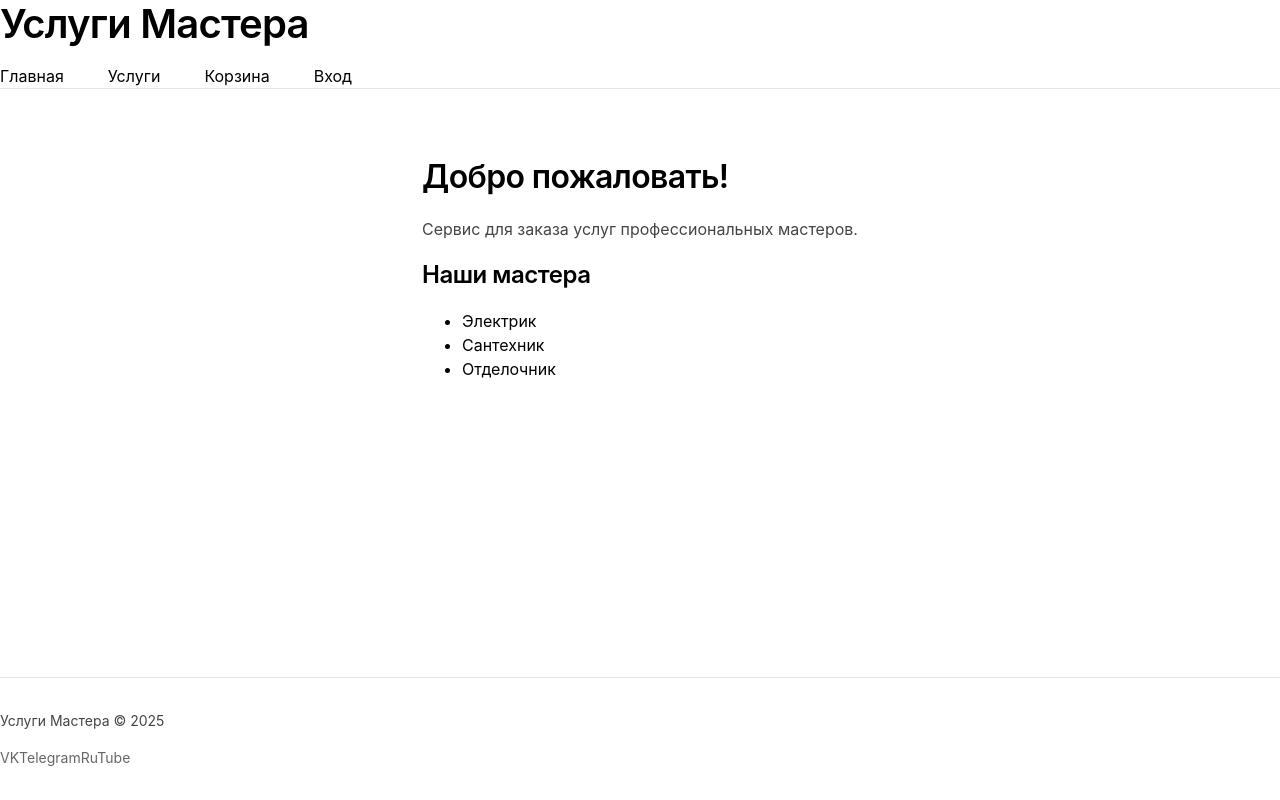
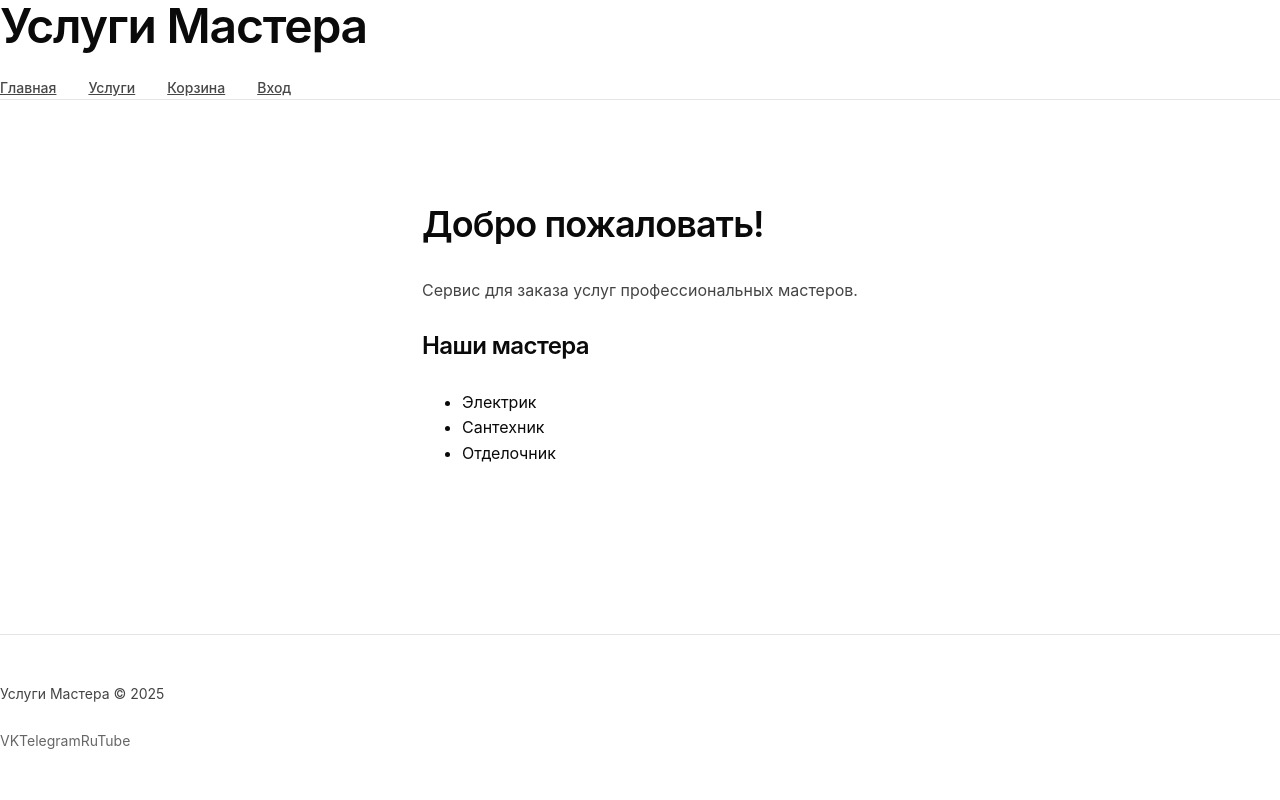
Before and after one commit to darkovvv/site, a Next.js app in the folder frontend/: page / in a window 1280 px wide. Built offline with nearby package versions, Linux system fonts and the light colour scheme.

Commit message:
Update globals.css

```diff
--- a/frontend/app/globals.css
+++ b/frontend/app/globals.css
@@ -1,6 +1,6 @@
-/* =========================
-   RESET + BASE
-========================= */
+/* ===============================
+   RESET
+================================ */
 
 *,
 *::before,
@@ -11,95 +11,113 @@
 html, body {
   height: 100%;
   margin: 0;
-  padding: 0;
 }
 
 body {
   display: flex;
   flex-direction: column;
   font-family: Inter, system-ui, -apple-system, BlinkMacSystemFont, "Segoe UI", sans-serif;
-  background: #ffffff;
-  color: #000000;
+  background: #fff;
+  color: #0a0a0a;
+  line-height: 1.6;
   -webkit-font-smoothing: antialiased;
-  line-height: 1.5;
 }
 
-/* =========================
-   LAYOUT
-========================= */
+/* ===============================
+   GLOBAL LAYOUT
+================================ */
 
 main {
   flex: 1;
 }
 
+/* КЛЮЧЕВОЙ контейнер */
 .container {
   max-width: 1200px;
   margin: 0 auto;
-  padding-left: 24px;
-  padding-right: 24px;
+  padding-left: 32px;
+  padding-right: 32px;
 }
 
+/* Большие безопасные отступы */
 section {
-  padding: 64px 0;
+  padding: 96px 0;
+}
+
+@media (max-width: 1024px) {
+  section {
+    padding: 72px 0;
+  }
 }
 
 @media (max-width: 768px) {
-  section {
-    padding: 40px 0;
+  .container {
+    padding-left: 20px;
+    padding-right: 20px;
   }
 
-  .container {
-    padding-left: 16px;
-    padding-right: 16px;
+  section {
+    padding: 48px 0;
   }
 }
 
-/* =========================
+/* ===============================
    HEADER
-========================= */
+================================ */
 
 header {
   border-bottom: 1px solid #e5e5e5;
-  background: #ffffff;
+  background: #fff;
 }
 
 .header-inner {
-  height: 72px;
+  height: 80px;
   display: flex;
   align-items: center;
   justify-content: space-between;
-  gap: 24px;
 }
 
-/* =========================
-   FOOTER
-========================= */
+/* ===============================
+   NAVIGATION
+================================ */
 
-footer {
-  border-top: 1px solid #e5e5e5;
-  padding: 32px 0;
-  background: #ffffff;
-  font-size: 14px;
-  color: #666666;
+nav {
+  display: flex;
+  align-items: center;
+  gap: 32px;
 }
 
-/* =========================
+nav a {
+  font-size: 14px;
+  font-weight: 500;
+  color: #0a0a0a;
+  opacity: 0.75;
+  transition: opacity 0.2s ease;
+}
+
+nav a:hover {
+  opacity: 1;
+}
+
+/* ===============================
    TYPOGRAPHY
-========================= */
+================================ */
 
-h1, h2, h3, h4, h5, h6 {
-  margin: 0 0 16px 0;
+h1, h2, h3, h4 {
+  margin: 0 0 24px 0;
   font-weight: 600;
-  letter-spacing: -0.02em;
+  letter-spacing: -0.025em;
 }
 
 h1 {
-  font-size: 40px;
-  line-height: 1.2;
+  font-size: 48px;
+  line-height: 1.1;
+  max-width: 720px; /* 🔥 чтобы заголовок не лип к краю */
 }
 
 h2 {
-  font-size: 32px;
+  font-size: 36px;
+  max-width: 680px;
 }
 
 h3 {
@@ -107,130 +125,104 @@ h3 {
 }
 
 p {
-  margin: 0 0 16px 0;
-  color: #444444;
+  margin: 0 0 24px 0;
+  color: #444;
+  max-width: 640px;
 }
 
-a {
-  color: inherit;
-  text-decoration: none;
+/* ===============================
+   BUTTONS — ВЕЗДЕ ОДИН СТИЛЬ
+================================ */
+
+button,
+.btn {
+  appearance: none;
+  border: none;
+  background: none;
+  font-family: inherit;
+  cursor: pointer;
 }
 
-a:hover {
-  text-decoration: underline;
-}
-
-/* =========================
-   BUTTONS
-========================= */
-
-button {
-  font-family: inherit;
-  cursor: pointer;
-  border: none;
-  background: none;
-}
-
-.btn {
+/* ОСНОВНАЯ кнопка */
+.btn-primary {
   display: inline-flex;
   align-items: center;
   justify-content: center;
-  padding: 12px 20px;
-  border-radius: 10px;
+  padding: 14px 28px;
+  border-radius: 12px;
+  background: #0a0a0a;
+  color: #fff;
   font-size: 14px;
   font-weight: 500;
-  white-space: nowrap;
-  transition: all 0.2s ease;
-}
-
-/* primary */
-.btn-primary {
-  background: #000000;
-  color: #ffffff;
+  transition: transform 0.15s ease, box-shadow 0.15s ease;
 }
 
 .btn-primary:hover {
-  background: #111111;
+  transform: translateY(-1px);
+  box-shadow: 0 10px 30px rgba(0,0,0,0.15);
 }
 
-/* outline */
+/* ВТОРИЧНАЯ */
 .btn-outline {
-  border: 1px solid #000000;
-  color: #000000;
+  display: inline-flex;
+  align-items: center;
+  justify-content: center;
+  padding: 14px 28px;
+  border-radius: 12px;
+  border: 1px solid #0a0a0a;
+  color: #0a0a0a;
+  font-size: 14px;
+  font-weight: 500;
+  transition: background 0.15s ease, color 0.15s ease;
 }
 
 .btn-outline:hover {
-  background: #000000;
-  color: #ffffff;
+  background: #0a0a0a;
+  color: #fff;
 }
 
-/* =========================
-   CARDS
-========================= */
+/* ===============================
+   SERVICES / CARDS
+================================ */
 
 .card {
+  background: #fff;
   border: 1px solid #e5e5e5;
-  border-radius: 16px;
-  padding: 24px;
-  background: #ffffff;
+  border-radius: 20px;
+  padding: 32px;
+  transition: transform 0.2s ease, box-shadow 0.2s ease;
 }
 
-/* =========================
-   FORMS
-========================= */
-
-input,
-textarea {
-  width: 100%;
-  padding: 12px 14px;
-  border-radius: 10px;
-  border: 1px solid #d4d4d4;
-  font-size: 14px;
-  font-family: inherit;
+.card:hover {
+  transform: translateY(-4px);
+  box-shadow: 0 20px 40px rgba(0,0,0,0.08);
 }
 
-input:focus,
-textarea:focus {
-  outline: none;
-  border-color: #000000;
+/* кнопка внутри услуг */
+.card .btn {
+  margin-top: 24px;
 }
 
-/* =========================
-   UTILITIES
-========================= */
+/* ===============================
+   FOOTER
+================================ */
 
-.text-center {
-  text-align: center;
+footer {
+  border-top: 1px solid #e5e5e5;
+  padding: 48px 0;
+  font-size: 14px;
+  color: #666;
 }
 
-.mt-0 { margin-top: 0; }
-.mt-16 { margin-top: 16px; }
-.mt-24 { margin-top: 24px; }
-.mt-40 { margin-top: 40px; }
+/* ===============================
+   SAFETY FIXES
+================================ */
 
-.mb-0 { margin-bottom: 0; }
-.mb-16 { margin-bottom: 16px; }
-.mb-24 { margin-bottom: 24px; }
-.mb-40 { margin-bottom: 40px; }
-
-/* =========================
-   FIXES (важно)
-========================= */
-
-/* Запрещаем горизонтальный вылет */
 body {
   overflow-x: hidden;
 }
 
-/* Убираем 100vw баги */
-img, video {
+img {
   max-width: 100%;
-  height: auto;
   display: block;
 }
-
-nav {
-  display: flex;
-  align-items: center;
-  gap: 44px;
-}
```
